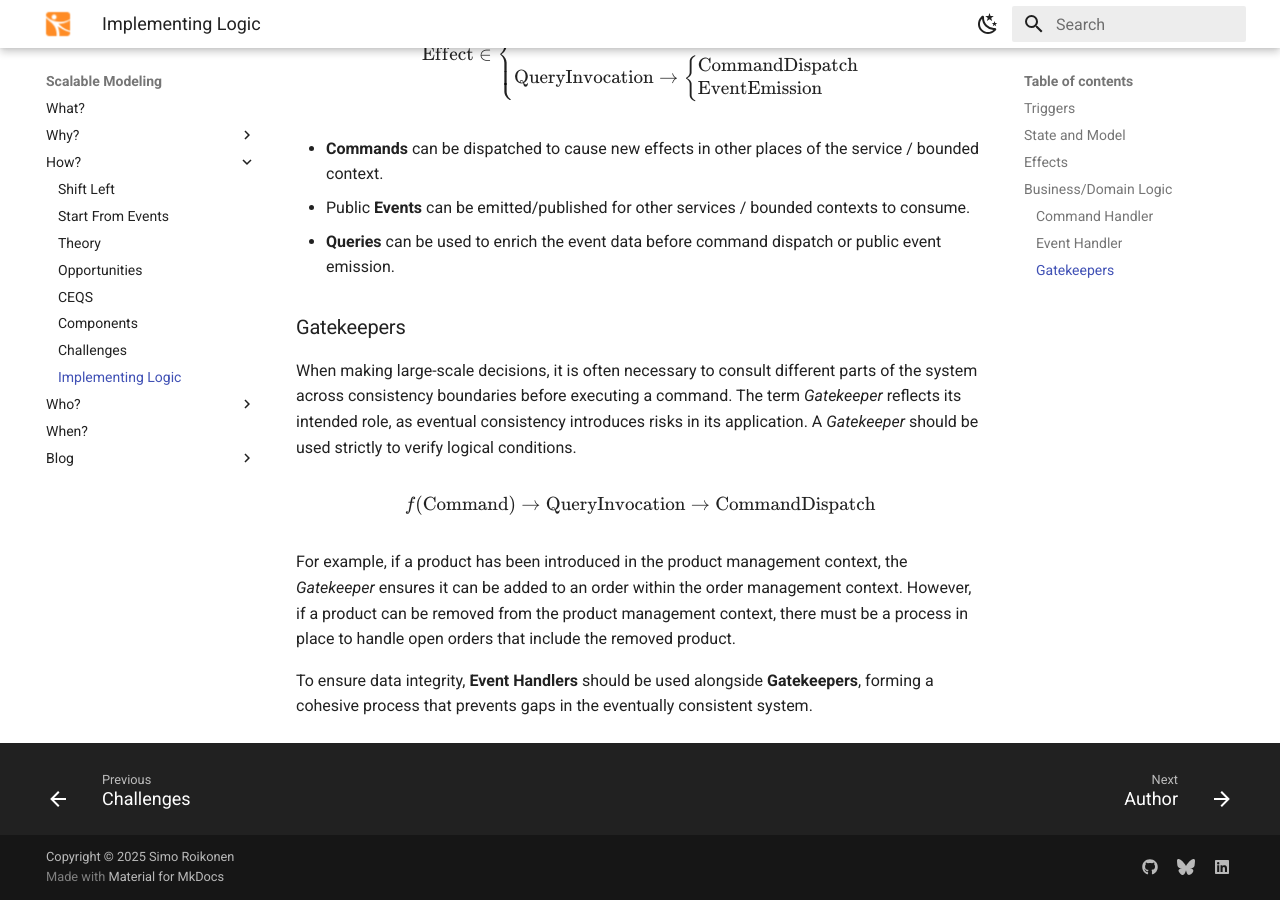
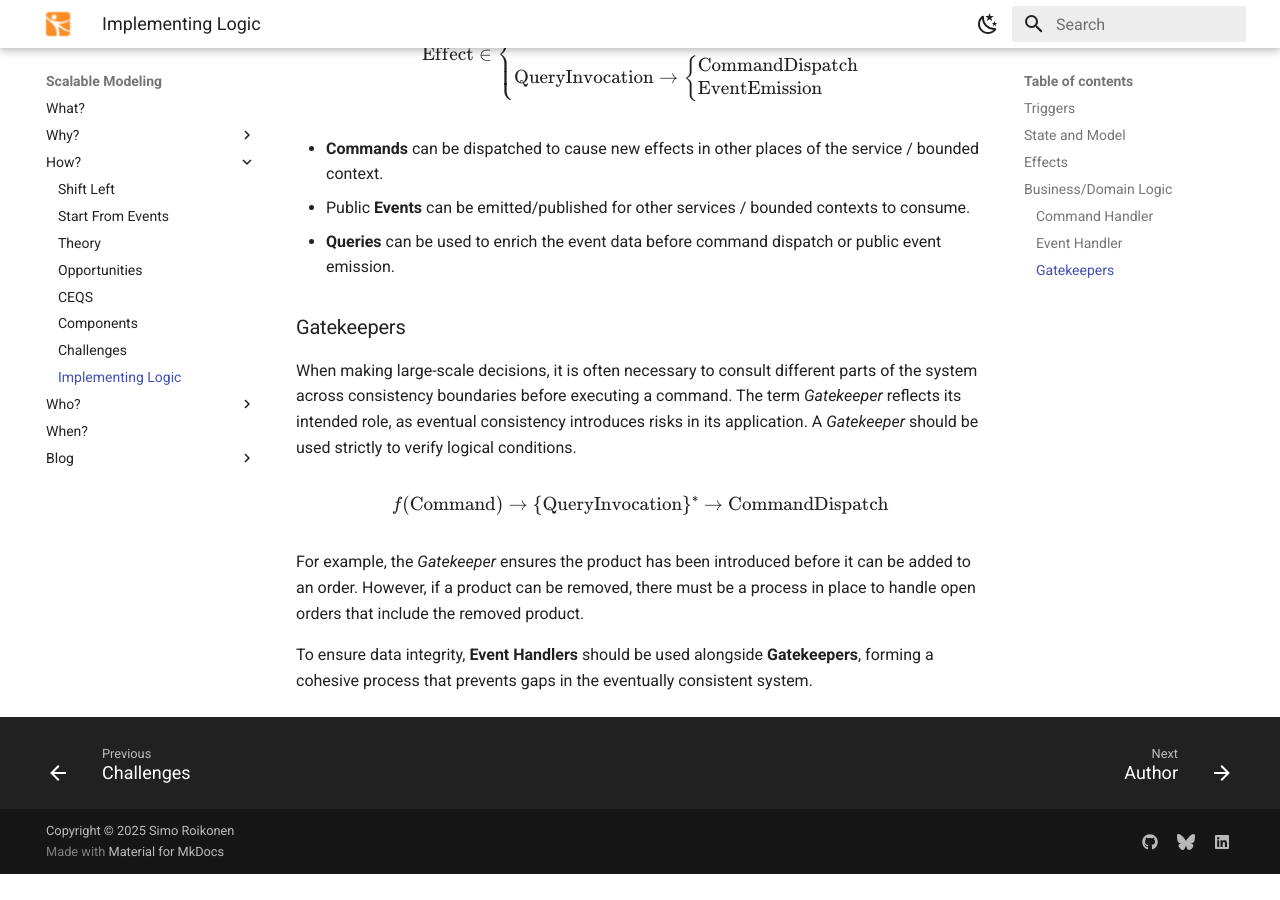
Before and after one commit to roikonen/scalablemodeling, an MkDocs documentation site: the page built from docs/implementing-logic.md, in a window 1280 px wide and 900 px high, scrolled down 4123 px. Built offline with MkDocs 1.6.1 and Material for MkDocs 9.7.7, drawn with Linux system fonts in a browser that asks for light colours; after the commit the page ends 4997 px from its top, so only the background shows below that.

Commit message:
Minor tweaks

```diff
--- a/docs/implementing-logic.md
+++ b/docs/implementing-logic.md
@@ -154,12 +154,11 @@ boundaries before executing a command. The term *Gatekeeper* reflects its intend
 introduces risks in its application. A *Gatekeeper* should be used strictly to verify logical conditions.
 
 $$
-f(\text{Command}) \to \text{QueryInvocation} \to \text{CommandDispatch}
+f(\text{Command}) \to \{\text{QueryInvocation}\}^* \to \text{CommandDispatch}
 $$
 
-For example, if a product has been introduced in the product management context, the *Gatekeeper* ensures it can be
-added to an order within the order management context. However, if a product can be removed from the product management
-context, there must be a process in place to handle open orders that include the removed product.
+For example, the *Gatekeeper* ensures the product has been introduced before it can be added to an order. However, if
+a product can be removed, there must be a process in place to handle open orders that include the removed product.
 
 To ensure data integrity, **Event Handlers** should be used alongside **Gatekeepers**, forming a cohesive process that
 prevents gaps in the eventually consistent system.
```
Also changed, not shown: docs/when.md (+5 -2 lines), docs/assets/images/business_logic.png, docs/assets/images/business_logic_dark.png, docs/assets/images/components_of_scalable_modeling.png, docs/assets/images/components_of_scalable_modeling_dark.png, docs/assets/images/policies_1.png, docs/assets/images/policies_1_dark.png, 6 other files.
